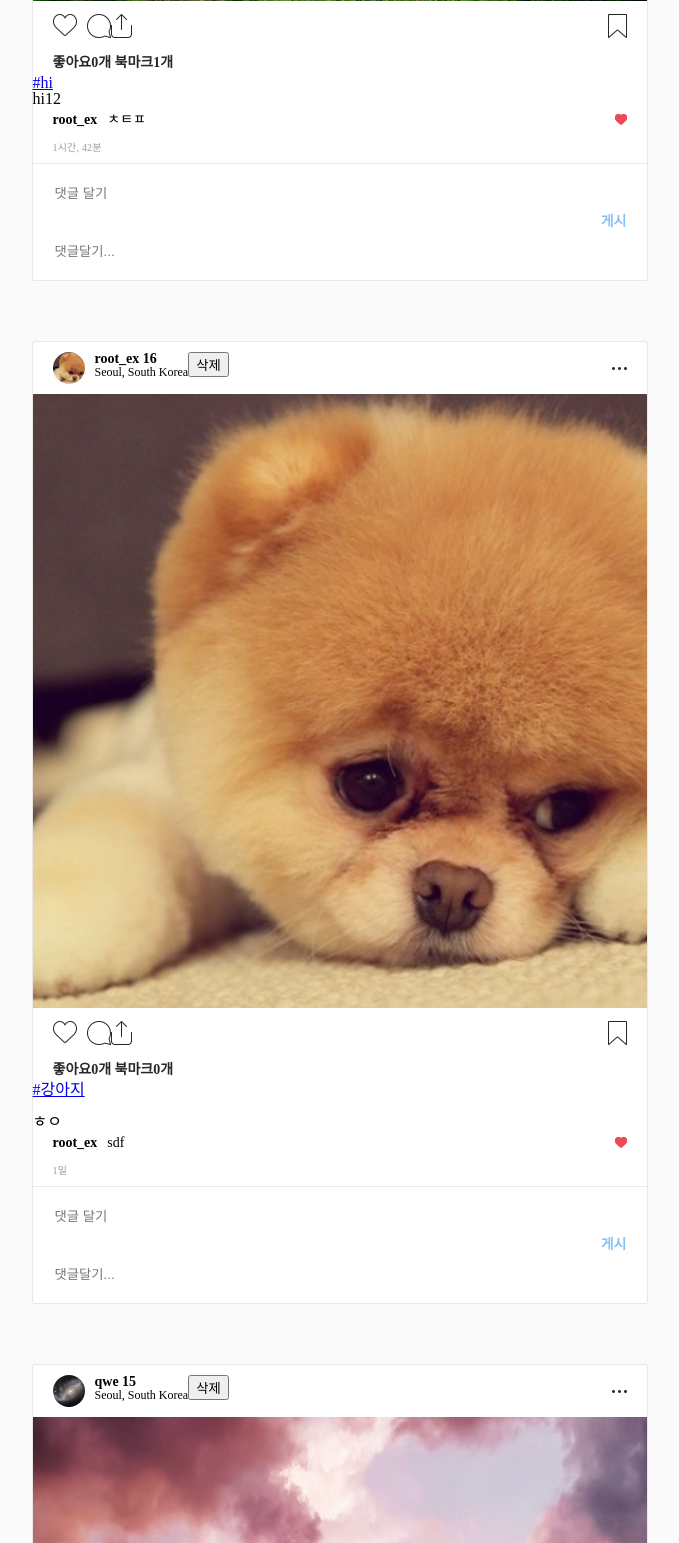
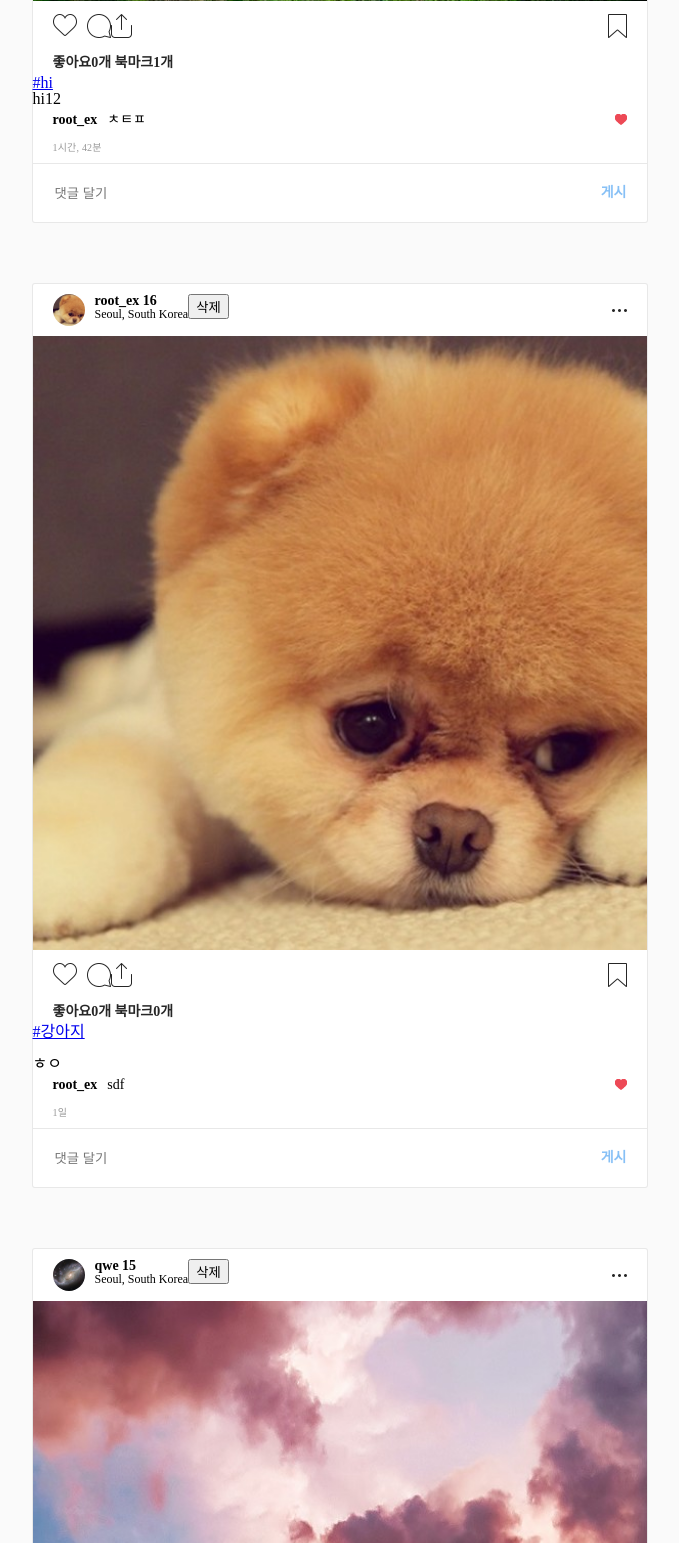
Before and after one commit to yunhes45/Instagram, a Django app: page /post/ in a window 1280 px wide. Shown: the part 796-2339 px from the top of the page, without its empty margins (141-820 px from the left). Run offline with Django 3.2, Linux system fonts and the light colour scheme; data comes from the database, SQL or seed files in the repository; both versions use the stored data as it was after the commit.

Commit message:
[#40] Bug : 댓글 창 두개 수정

```diff
--- a/post/templates/post/post_list.html
+++ b/post/templates/post/post_list.html
@@ -141,11 +141,9 @@
           <div class="comment_field" id="add-comment-post{{ post.id }}">
             {% if user.is_authenticated %}
             {{ comment_form }}
-            <input type="text" placeholder="댓글달기...">
             <div class="upload_btn m_text" name="{{ post.id }}" data-name="comment">게시</div>
             {% else %}
             {{ comment_form }}
-            <input type="text" placeholder="댓글달기...">
             <div class="upload_btn m_text" name="{{ post.id }}" data-name="comment" onclick="alert('댓글을 작성하려면 로그인이 필요합니다.')">게시</div>
             {% endif %}
           </div>
```
Also changed, not shown: db.sqlite3.
